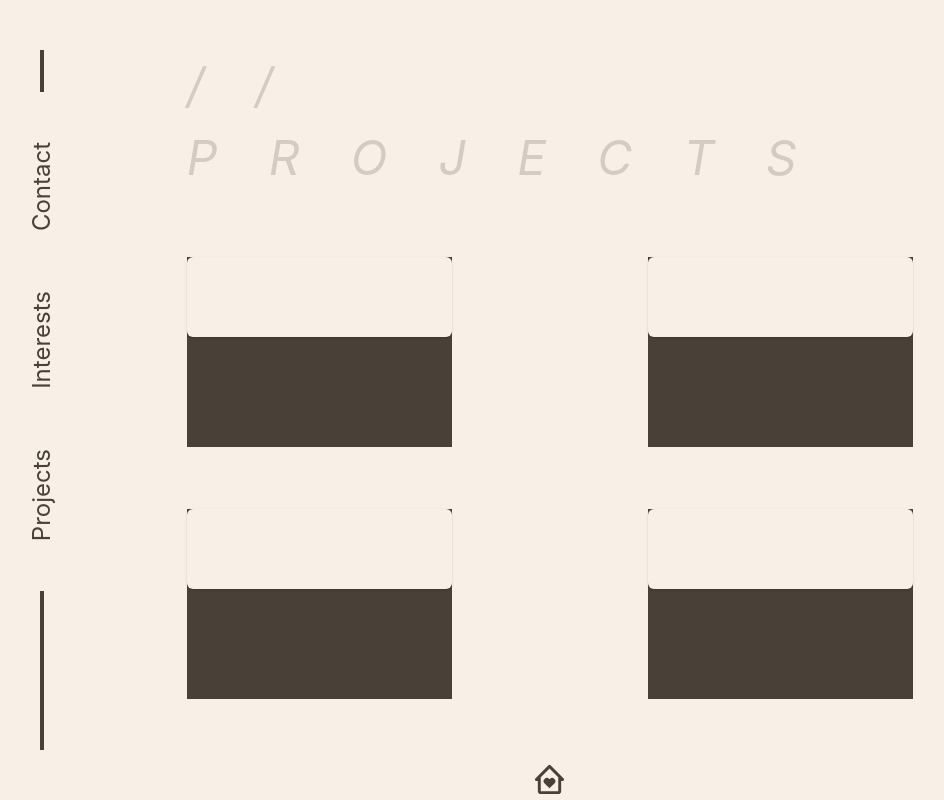
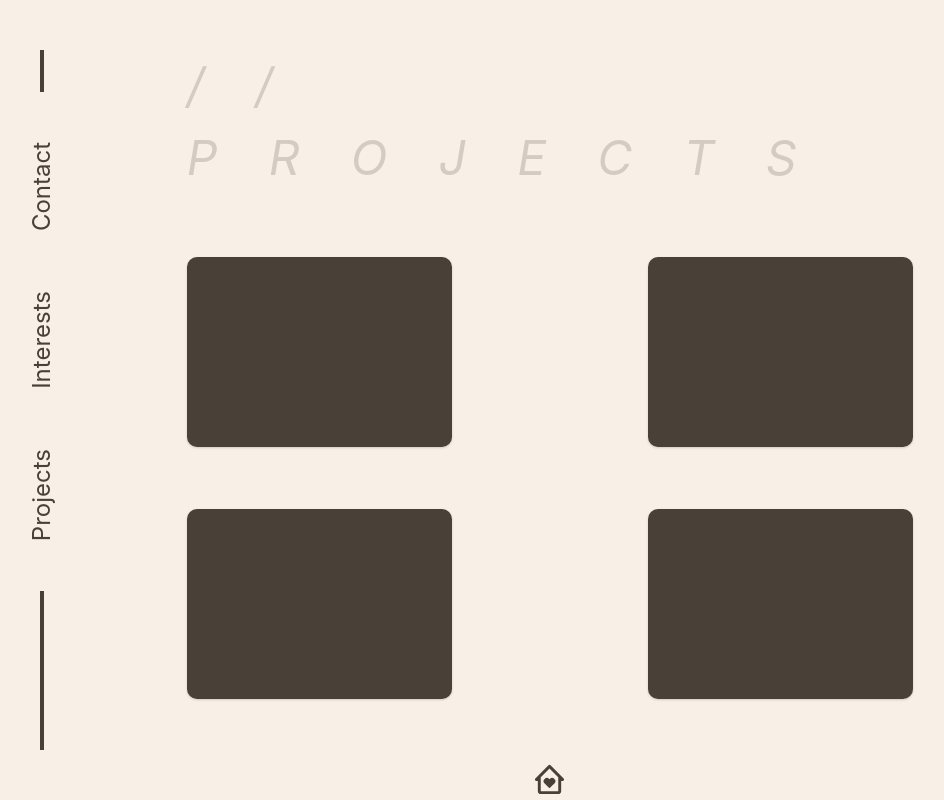
Before and after one commit to Maaz-Selia/my-site, a React (Vite) app: page / in a window 1280 px wide. Both pictures are taken after a click on the element "Projects". Shown: the whole page, without its empty margins (90-1034 px from the left). Built offline with nearby package versions, Linux system fonts and the light colour scheme.

Commit message:
Added basic structure to ProjectsCard component

```diff
--- a/src/components/ProjectsCard.tsx
+++ b/src/components/ProjectsCard.tsx
@@ -2,7 +2,7 @@ import { Card, CardBody, CardHeader, Text } from "@chakra-ui/react"
 
 const ProjectsCard = () => {
   return (
-    <Card>
+    <Card width='100%' height='100%' borderRadius='10' bgColor='var(--chakra-colors-chakra-body-text)'>
         <CardHeader></CardHeader>
         <CardBody></CardBody>
     </Card>
--- a/src/components/ProjectsGrid.tsx
+++ b/src/components/ProjectsGrid.tsx
@@ -6,16 +6,16 @@ const ProjectsGrid = () => {
 
   return (
     <>
-        <GridItem colStart={4} colSpan={3} rowStart={4} rowSpan={4} bgColor='var(--chakra-colors-chakra-body-text)'>
+        <GridItem colStart={4} colSpan={3} rowStart={4} rowSpan={4}>
             <ProjectsCard />
         </GridItem>
-        <GridItem colStart={9} colSpan={3} rowStart={4} rowSpan={4} bgColor='var(--chakra-colors-chakra-body-text)'>
+        <GridItem colStart={9} colSpan={3} rowStart={4} rowSpan={4}>
             <ProjectsCard />
         </GridItem>
-        <GridItem colStart={4} colSpan={3} rowStart={9} rowSpan={4} bgColor='var(--chakra-colors-chakra-body-text)'>
+        <GridItem colStart={4} colSpan={3} rowStart={9} rowSpan={4}>
             <ProjectsCard />
         </GridItem>
-        <GridItem colStart={9} colSpan={3} rowStart={9} rowSpan={4} bgColor='var(--chakra-colors-chakra-body-text)'>
+        <GridItem colStart={9} colSpan={3} rowStart={9} rowSpan={4}>
             <ProjectsCard />
         </GridItem>
     </>
```
